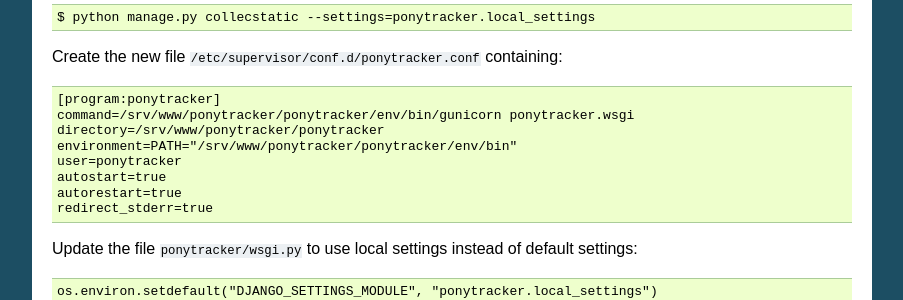
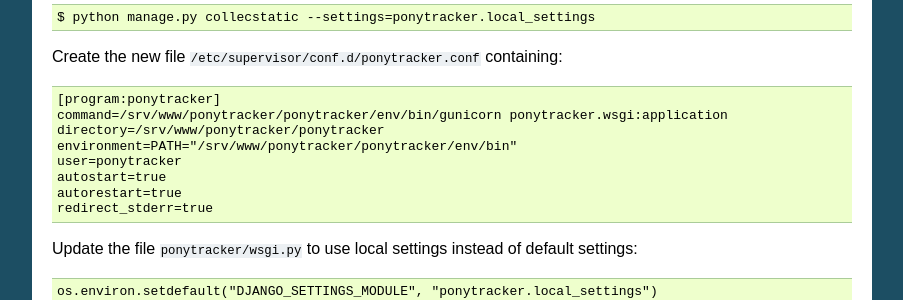
Before and after one commit to ponytracker/ponytracker, a Sphinx documentation site: the page built from doc/source/installation.rst, in a window 1280 px wide and 900 px high, scrolled down 1492 px. Shown: the part 168-468 px from the top of the window, without its empty margins (198-1101 px from the left). Built offline with Sphinx 7.4.7, drawn with Linux system fonts in a browser that asks for light colours; pages that are not in the unit, such as notebooks, are missing from menus; part of the change alters nothing that is shown; some of the changed text lies outside the part shown.

```diff
--- a/doc/source/installation.rst
+++ b/doc/source/installation.rst
@@ -94,7 +94,7 @@ Collect static files in the ``STATIC_DIR``::
 Create the new file ``/etc/supervisor/conf.d/ponytracker.conf`` containing::
 
   [program:ponytracker]
-  command=/srv/www/ponytracker/ponytracker/env/bin/gunicorn ponytracker.wsgi
+  command=/srv/www/ponytracker/ponytracker/env/bin/gunicorn ponytracker.wsgi:application
   directory=/srv/www/ponytracker/ponytracker
   environment=PATH="/srv/www/ponytracker/ponytracker/env/bin"
   user=ponytracker
@@ -204,8 +204,8 @@ local settings (``ponytracker/local_settings.py``)::
 Enable celery specific commands for the manage.py script by adding theses lines
 in your local settings::
 
-  from djcelery import celery
-  celery.setup_loader()
+  import djcelery
+  djcelery.setup_loader()
 
 Tell celery to use your redis broker by adding the ``BROKER_URL`` in your
 local settings::
```
Also changed, not shown: 1 other file.
